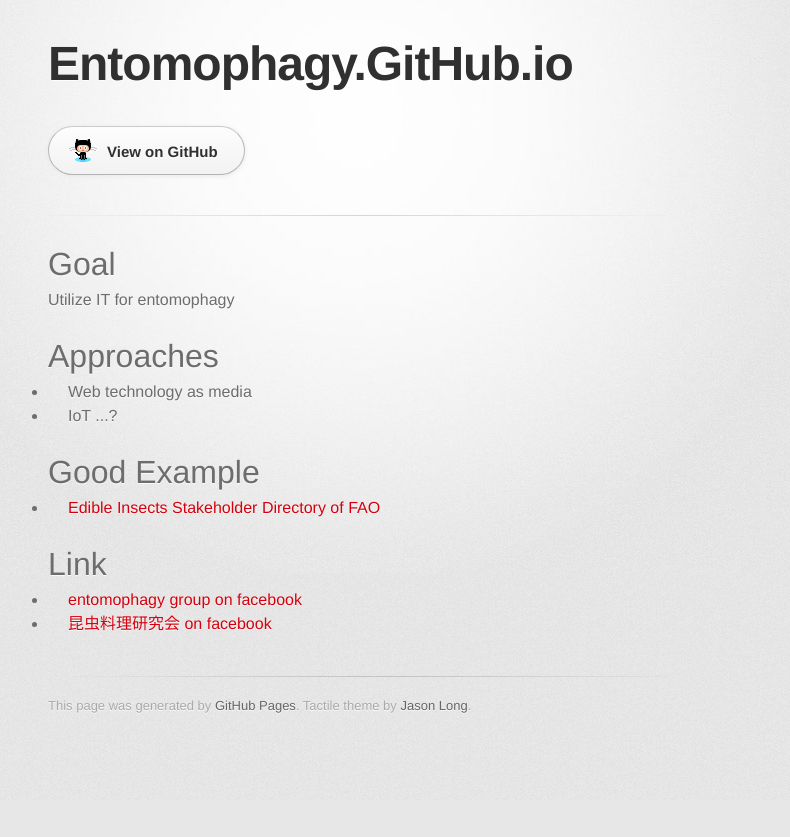
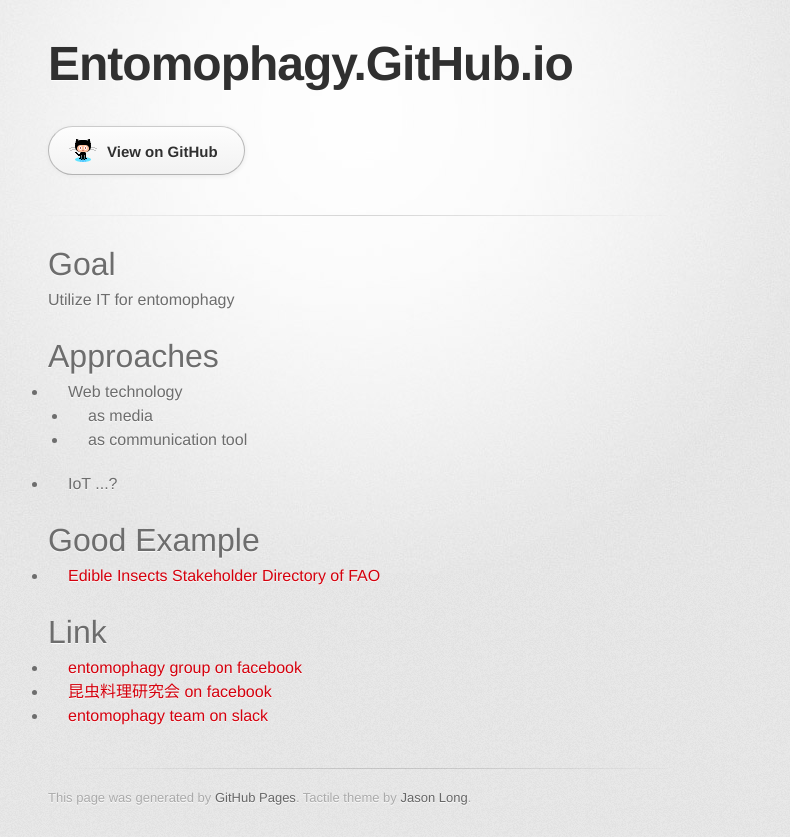
Before and after one commit to entomophagy/entomophagy.github.io, a plain HTML site: page index.html in a window 1280 px wide. Shown: the whole page, without its empty margins (282-1072 px from the left). Before the commit the page ends 800 px from the top, so only its background shows below. Drawn offline with Linux system fonts and the light colour scheme; a web font is replaced by a local one.

Commit message:
Replace master branch with page content via GitHub

```diff
--- a/index.html
+++ b/index.html
@@ -38,7 +38,13 @@
 <a id="approaches" class="anchor" href="#approaches" aria-hidden="true"><span aria-hidden="true" class="octicon octicon-link"></span></a>Approaches</h1>
 
 <ul>
-<li>Web technology as media</li>
+<li>Web technology
+
+<ul>
+<li>as media</li>
+<li>as communication tool</li>
+</ul>
+</li>
 <li>IoT ...?</li>
 </ul>
 
@@ -55,6 +61,7 @@
 <ul>
 <li><a href="https://www.facebook.com/groups/entomophagy/">entomophagy group on facebook</a></li>
 <li><a href="https://www.facebook.com/insectcuisine/">昆虫料理研究会 on facebook</a></li>
+<li><a href="https://entomophagy.slack.com/">entomophagy team on slack</a></li>
 </ul>
         </section>
 
--- a/params.json
+++ b/params.json
@@ -1,6 +1,6 @@
 {
   "name": "Entomophagy.GitHub.io",
   "tagline": "",
-  "body": "# Goal\r\nUtilize IT for entomophagy\r\n\r\n# Approaches\r\n* Web technology as media\r\n* IoT ...?\r\n\r\n# Good Example\r\n* [Edible Insects Stakeholder Directory of FAO](http://www.fao.org/forestry/edibleinsects/stakeholder-directory/en/)\r\n\r\n# Link\r\n* [entomophagy group on facebook](https://www.facebook.com/groups/entomophagy/)\r\n* [昆虫料理研究会 on facebook](https://www.facebook.com/insectcuisine/)\r\n",
+  "body": "# Goal\r\nUtilize IT for entomophagy\r\n\r\n# Approaches\r\n* Web technology\r\n    * as media\r\n    * as communication tool\r\n* IoT ...?\r\n\r\n# Good Example\r\n* [Edible Insects Stakeholder Directory of FAO](http://www.fao.org/forestry/edibleinsects/stakeholder-directory/en/)\r\n\r\n# Link\r\n* [entomophagy group on facebook](https://www.facebook.com/groups/entomophagy/)\r\n* [昆虫料理研究会 on facebook](https://www.facebook.com/insectcuisine/)\r\n* [entomophagy team on slack](https://entomophagy.slack.com/)\r\n",
   "note": "Don't delete this file! It's used internally to help with page regeneration."
 }
```
